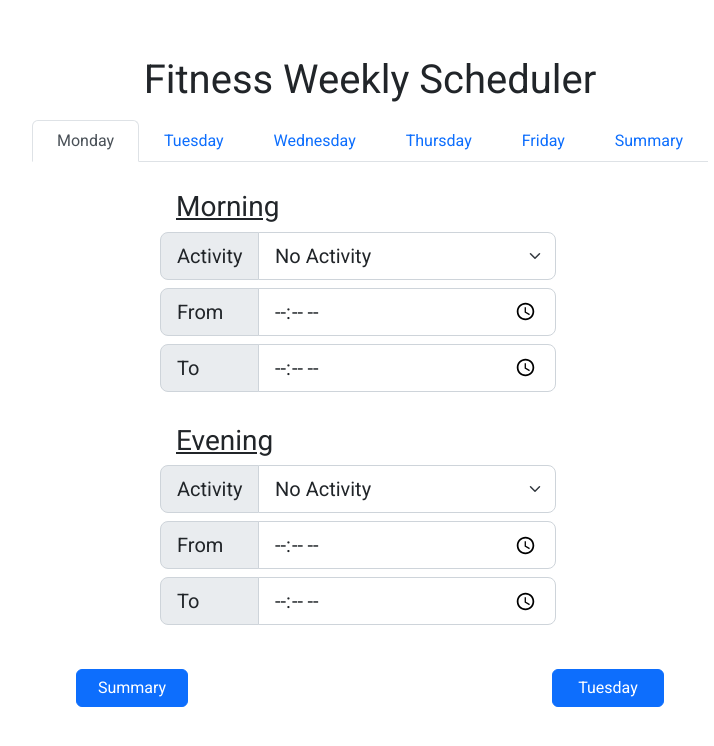
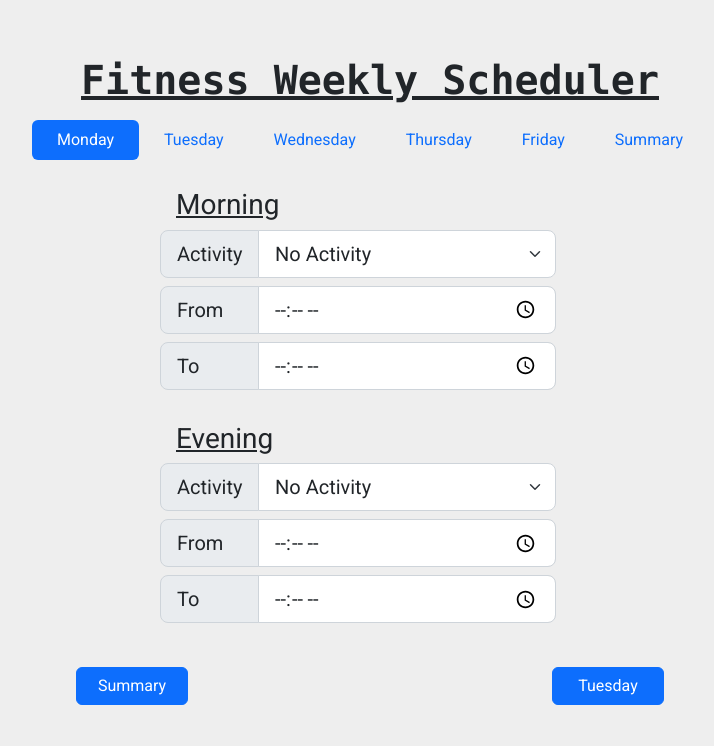
Before and after one commit to darkresq14/AFitnessWeeklyScheduler, an Angular app: page /#/Day/Monday in a window 1280 px wide. Shown: the top 746 px of the page, without its empty margins (270-984 px from the left). Built offline with nearby package versions, Linux system fonts and the light colour scheme.

Commit message:
changed from tab nav to pills, tweaked style

```diff
--- a/src/app/app.component.html
+++ b/src/app/app.component.html
@@ -1,7 +1,11 @@
 <div class="container py-5 h-100" style="max-width: 700px">
   <div class="row">
     <div class="col-md-12">
-      <h1 class="text-center py-2">Fitness Weekly Scheduler</h1>
+      <h1
+        class="text-center py-2 text-decoration-underline font-monospace fw-bolder"
+      >
+        Fitness Weekly Scheduler
+      </h1>
     </div>
   </div>
   <div class="row">
--- a/src/app/components/header/header.component.html
+++ b/src/app/components/header/header.component.html
@@ -1,4 +1,4 @@
-<nav class="nav nav-tabs nav-flexible">
+<nav class="nav nav-pills nav-flexible">
   <a
     [routerLink]="['/Day/', link]"
     routerLinkActive="active"
--- a/src/app/pages/summary/summary.component.css
+++ b/src/app/pages/summary/summary.component.css
@@ -0,0 +1,3 @@
+ul li {
+  background-color: var(--background);
+}
--- a/src/styles.css
+++ b/src/styles.css
@@ -16,6 +16,7 @@ body {
   height: 100%;
   max-width: 800px;
   margin: 0 auto;
+  background-color: var(--background);
 }
 
 @media (min-width: 0px) {
```
Also changed, not shown: 1 other file (tests, documents, lock files or other folders).
